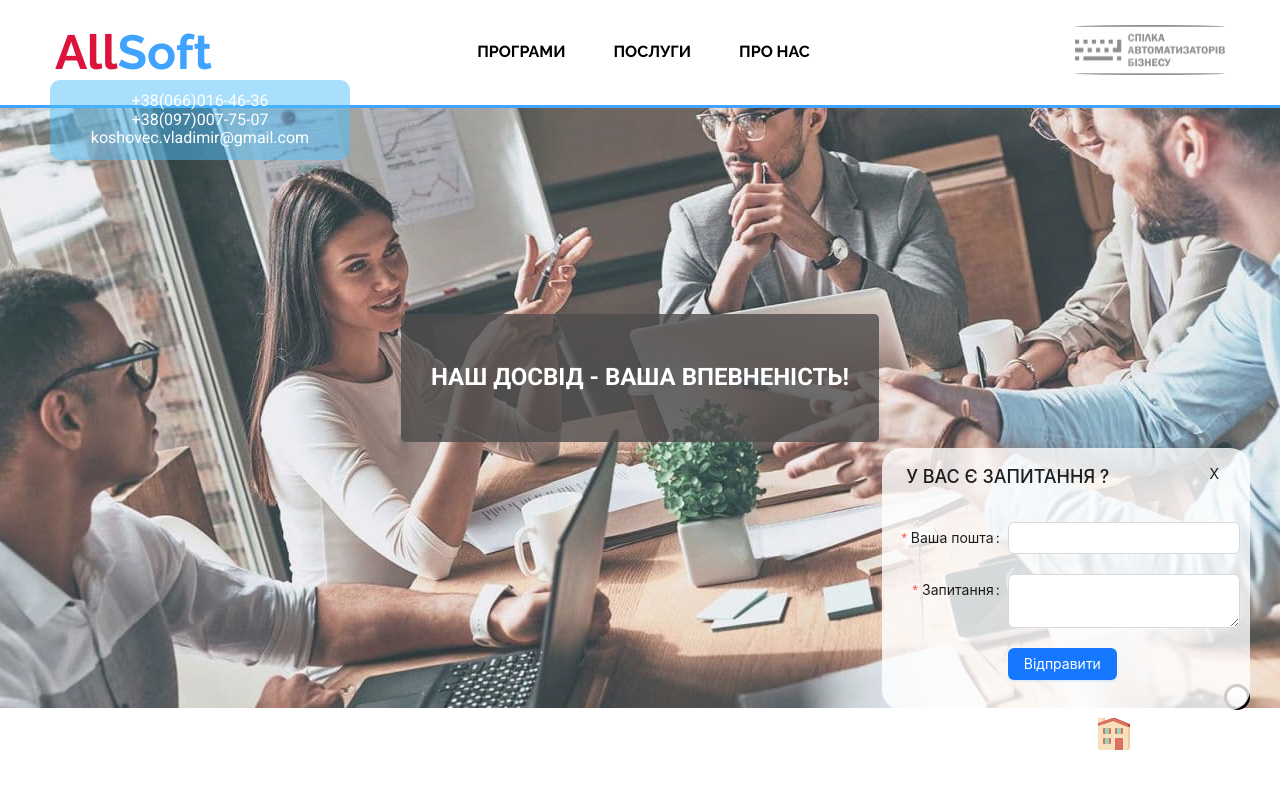
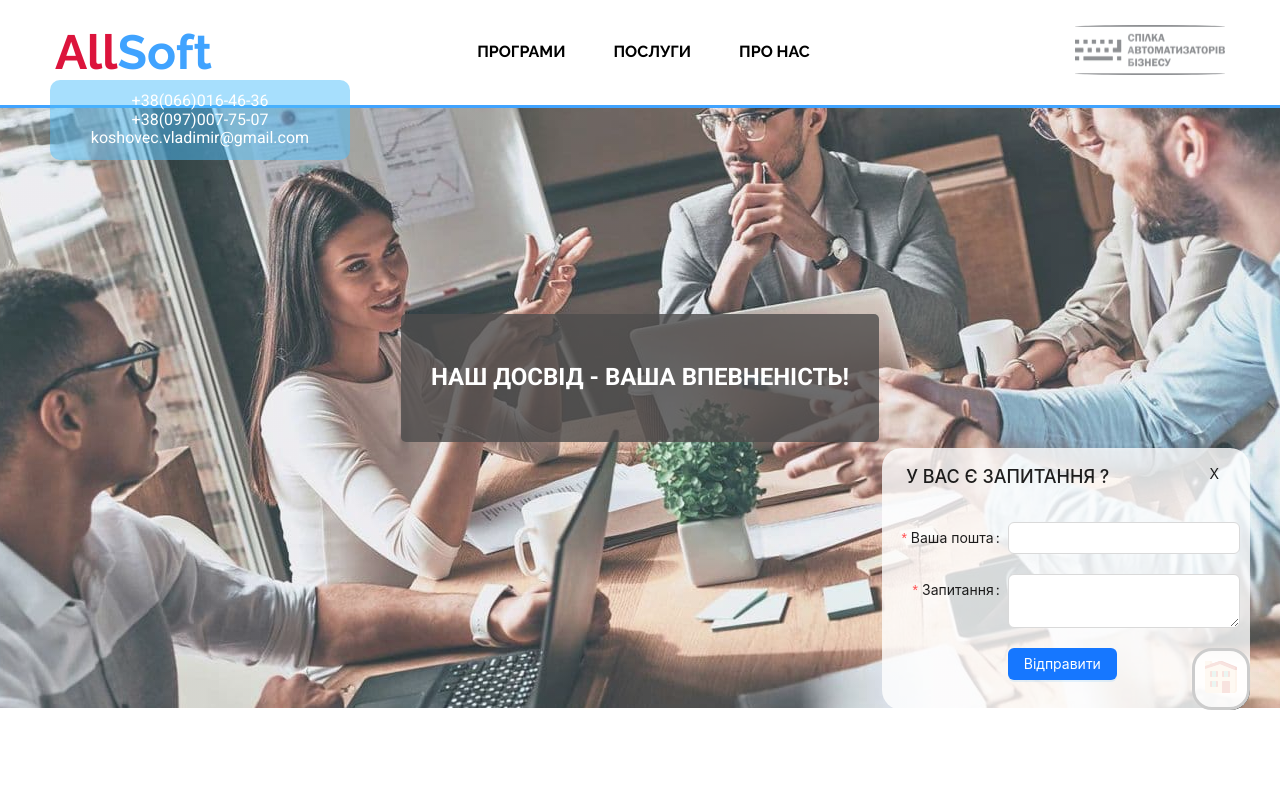
Before and after one commit to VKoshovec/allSoft_react, a React (Create React App) app: page / in a window 1280 px wide. Shown: the top 800 px of the page. Built offline with nearby package versions, Linux system fonts and the light colour scheme; a web font is replaced by a local one.

Commit message:
Update ReturnButton.jsx

```diff
--- a/src/components/ReturnButton/ReturnButton.jsx
+++ b/src/components/ReturnButton/ReturnButton.jsx
@@ -6,7 +6,7 @@
 const ReturnButtom = () => {
     return (
         <div>
-           <a href="#start" class="scroll">
+           <a href="#start">
             <HomeButton className = { css.homeButton }/>
            </a>
         </div>
```
